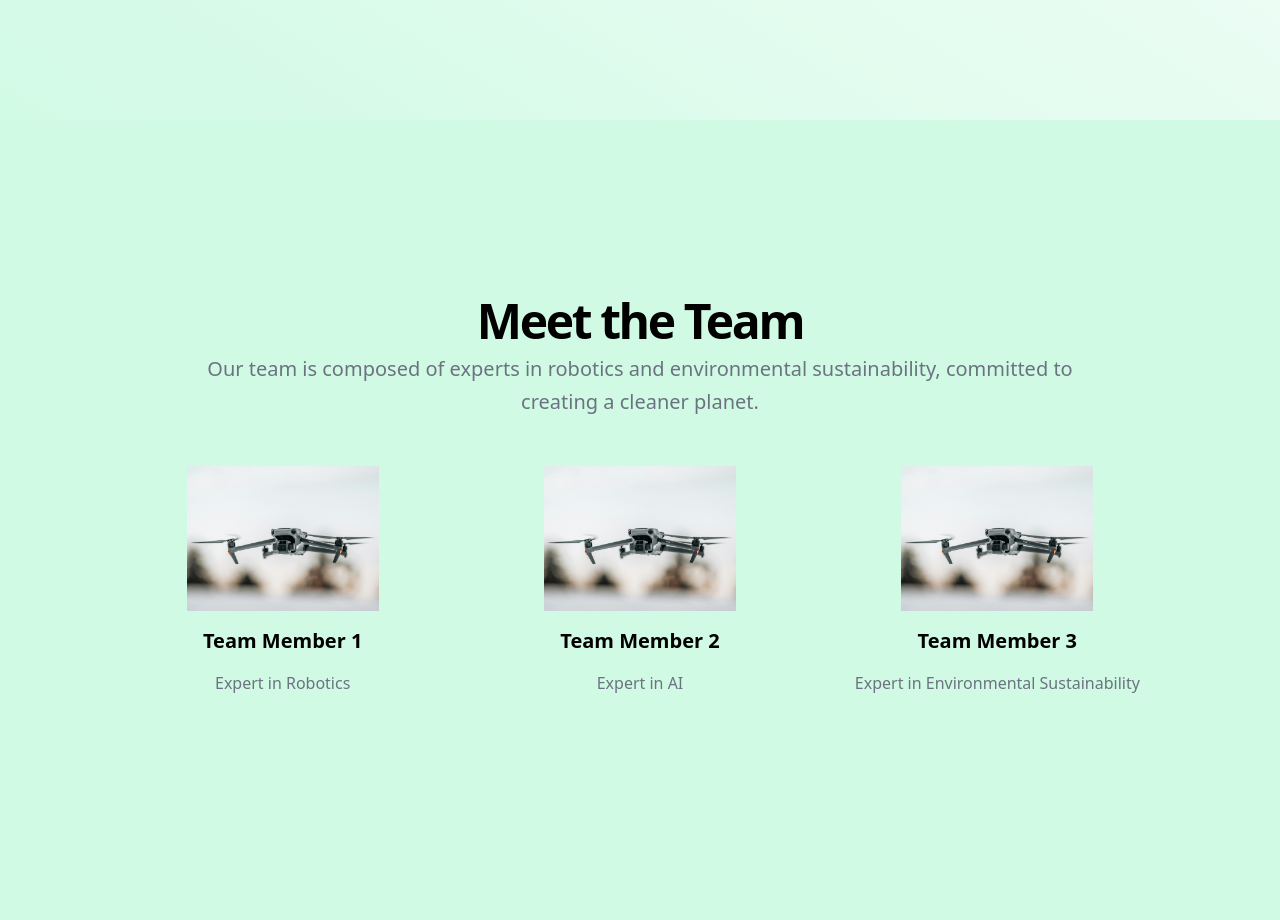
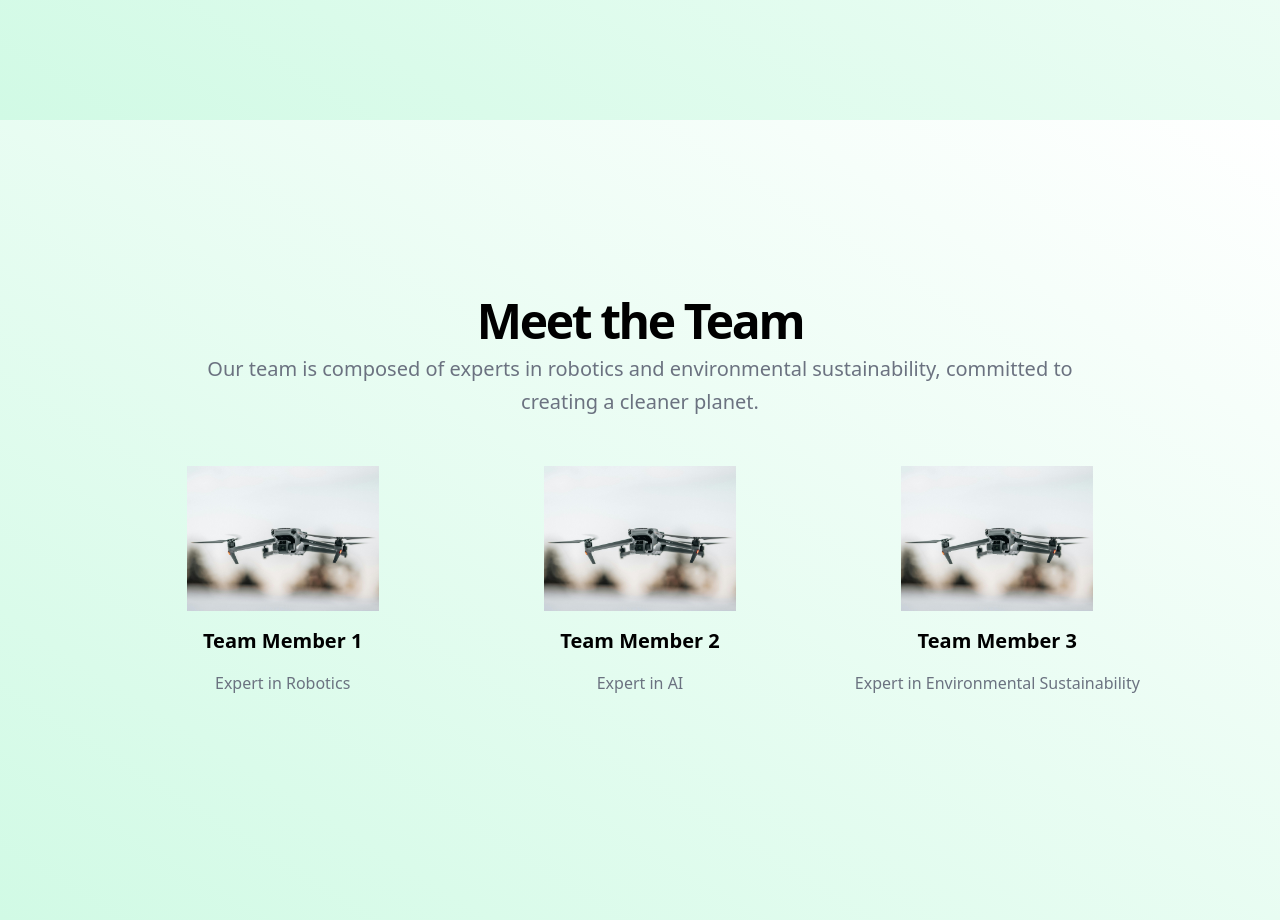
Before and after one commit to HikariLight/terravision, a React (Vite) app: page / in a window 1280 px wide. Shown: the part 2280-3200 px from the top of the page. Built offline with nearby package versions, Linux system fonts and the light colour scheme.

Commit message:
Updated background

```diff
--- a/src/components/Team.jsx
+++ b/src/components/Team.jsx
@@ -5,7 +5,7 @@ const Team = () => {
     return (
         <Layout>
             <section
-                className="grid h-full w-full place-items-center bg-emerald-100 py-12 md:py-24 lg:py-32"
+                className="grid h-full w-full place-items-center bg-gradient-to-bl from-white to-emerald-100 py-12 md:py-24 lg:py-32"
                 id="team">
                 <div className="container px-4 md:px-6">
                     <div className="flex flex-col items-center justify-center space-y-4 text-center">
```
